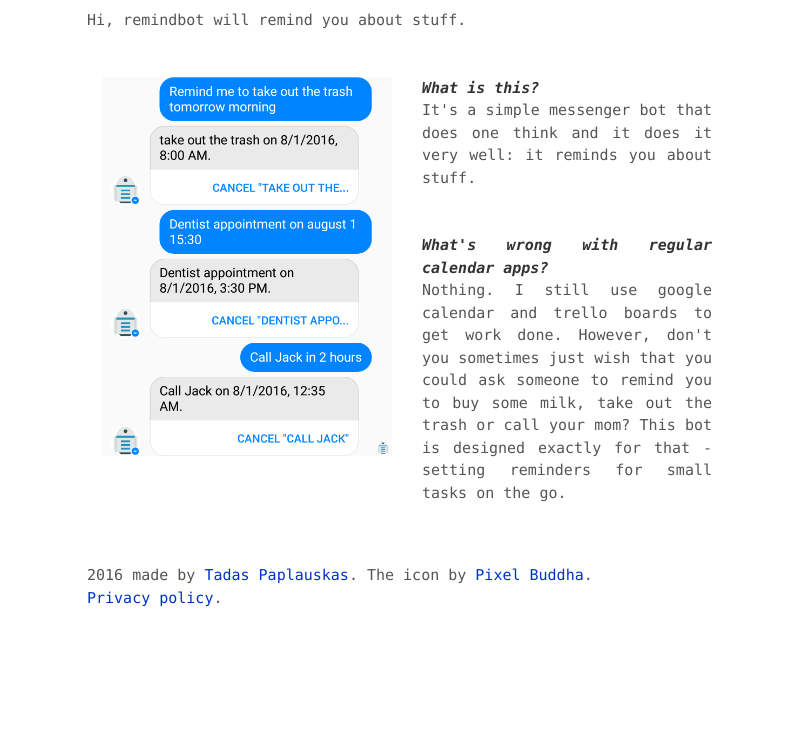
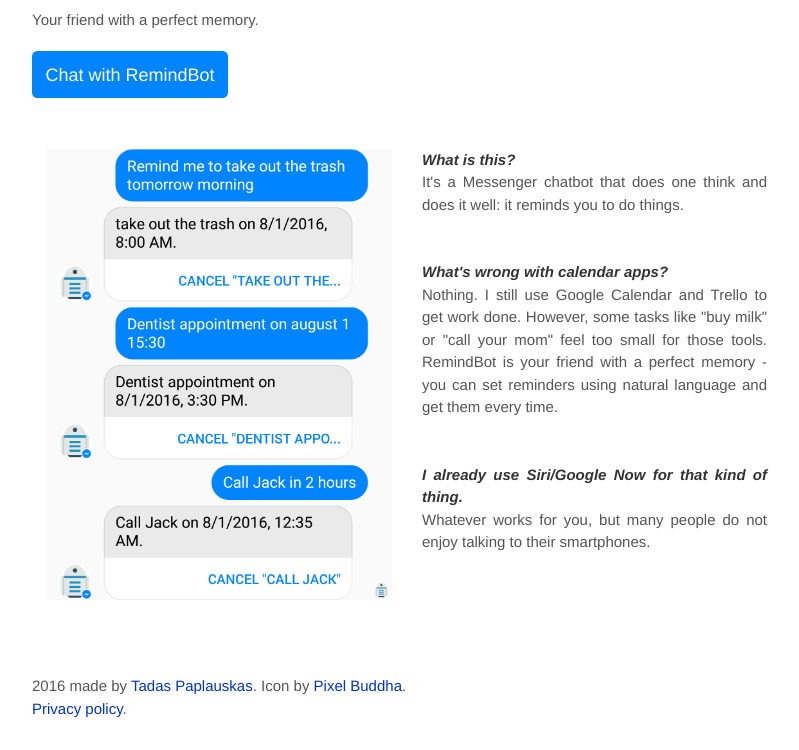
Before and after one commit to TadasPaplauskas/remindbot, a website: page public/index.html in a window 1280 px wide. Shown: the part 106-856 px from the top of the page, without its empty margins (233-1032 px from the left). Before the commit the page ends 800 px from the top, so only its background shows below. Drawn offline with Linux system fonts and the light colour scheme.

Commit message:
removed plugin "message us" and added custom button instead. Corrected some lines, styling and spelling.

```diff
--- a/public/index.html
+++ b/public/index.html
@@ -1,30 +1,28 @@
 <html>
 <head>
-    <title>Remindbot &middot; a messenger reminder bot</title>
-  <link href="style.css" rel="stylesheet" type="text/css">
+    <meta charset="utf-8">
+    <meta name="viewport" content="width=device-width, initial-scale=1">
+    <meta name="description" content="Your friend with a perfect memory.">
+    <title>RemindBot &middot; a messenger reminder bot</title>
+    <link href="https://fonts.googleapis.com/css?family=Roboto" rel="stylesheet">
+    <link href="style.css" rel="stylesheet" type="text/css">
 </head>
 <body>
 <div class="container">
     <div class="header">
-        <h1><img class="icon" src="icon.png"> Remindbot</h1>
-        <p>Hi, remindbot will remind you about stuff.</p>
+        <h1><img class="icon" src="icon.png"> RemindBot</h1>
+        <p>Your friend with a perfect memory.</p>
 
-
-      <div class="row">
-        <div class="col fb-send-to-messenger messenger-button"
+        <div class="messenger-button">
+          <span class="button"><a href="https://m.me/remindbot">Chat with RemindBot</a></span>
+        </div>
+        <div class="fb-send-to-messenger messenger-button"
           messenger_app_id="1634956160159351"
           page_id="1585637765064081"
           data-ref="homepage"
           color="blue"
           size="xlarge">
         </div>
-        <div class="col fb-messengermessageus messenger-button"
-          messenger_app_id="1634956160159351"
-          page_id="1585637765064081"
-          color="blue"
-          size="xlarge">
-        </div>
-    </div>
   </div>
 
     <div class="content">
@@ -37,18 +35,22 @@
         <div class="col">
           <p>
             <strong>What is this?</strong><br>
-            It's a simple messenger bot that does one think and it does it very well: it reminds you about stuff.
+            It's a Messenger chatbot that does one think and does it well: it reminds you to do things.
           </p>
           <p>
-            <strong>What's wrong with regular calendar apps?</strong><br>
-            Nothing. I still use google calendar and trello boards to get work done. However, don't you sometimes just wish that you could ask someone to remind you to buy some milk, take out the trash or call your mom? This bot is designed exactly for that - setting reminders for small tasks on the go.
+            <strong>What's wrong with calendar apps?</strong><br>
+            Nothing. I still use Google Calendar and Trello to get work done. However, some tasks like "buy milk" or "call your mom" feel too small for those tools. RemindBot is your friend with a perfect memory - you can set reminders using natural language and get them every time.
+          </p>
+          <p>
+            <strong>I already use Siri/Google Now for that kind of thing.</strong><br>
+            Whatever works for you, but many people do not enjoy talking to their smartphones.
           </p>
         </div>
       </div>
     </div>
 
     <div class="footer">
-        2016 made by <a href="https://paplauskas.lt/">Tadas Paplauskas</a>. The icon by <a href="http://www.flaticon.com/authors/pixel-buddha" title="Pixel Buddha">Pixel Buddha</a>.
+        2016 made by <a href="https://paplauskas.lt/">Tadas Paplauskas</a>. Icon by <a href="http://www.flaticon.com/authors/pixel-buddha" title="Pixel Buddha">Pixel Buddha</a>.
         <br>
         <a href="privacy.html">Privacy policy</a>.
     </div>
@@ -74,28 +76,6 @@
     }(document, 'script', 'facebook-jssdk'));
 </script>
 
-<!-- message us plugin -->
-  <script>
-
-    window.fbAsyncInit = function() {
-      FB.init({
-        appId: "1634956160159351",
-        xfbml: true,
-        version: "v2.6"
-      });
-
-    };
-
-    (function(d, s, id){
-       var js, fjs = d.getElementsByTagName(s)[0];
-       if (d.getElementById(id)) { return; }
-       js = d.createElement(s); js.id = id;
-       js.src = "//connect.facebook.net/en_US/sdk.js";
-       fjs.parentNode.insertBefore(js, fjs);
-    }(document, 'script', 'facebook-jssdk'));
-
-  </script>
-
 <!-- GA script -->
 <script>
   (function(i,s,o,g,r,a,m){i['GoogleAnalyticsObject']=r;i[r]=i[r]||function(){
--- a/public/style.css
+++ b/public/style.css
@@ -1,5 +1,5 @@
 body {
-        font-family: Consolas, Lucida Console, monospace;
+        font-family: "Roboto Slab", Helvetica, sans-serif;
         font-size: 15px;
         line-height: 1.5;
         color: #555;
@@ -17,20 +17,20 @@
 
     .footer {
         clear: left;
-        padding-top: 2em;
+        padding-top: 3em;
     }
 
-    a{
+    a {
         color: #0033CC;
         text-decoration: none;
     }
 
-    a:visited{
+    a:visited {
         color: #0033CC;
         text-decoration: none;
     }
 
-    p{
+    p {
         text-align: justify;
     }
 
@@ -49,16 +49,35 @@
         width: 100%;
     }
 
+    .button {
+        padding: 0.75em;
+        cursor: pointer;
+        color: #fff;
+        background: #0084ff;
+        border: 0 none;
+        border-radius: 0.3em;
+        text-align:center;
+        font-weight: normal;
+        font-size: 120%;
+        white-space: nowrap;
+    }
+
+    .button a, .button a:visited {
+        color: #fff;
+    }
+
+    .messenger-button {
+        margin: 2em 0 0 0;
+    }
+
     /* mobile first, but expand if the screen is bigger */
     @media screen
         and (min-width: 1024px)
         and (orientation: landscape) {
-        .container {
-            width: 50vw;
-        }
 
         .row {
             display: inline-block;
+            width: 100%;
         }
 
         .col {
@@ -70,11 +89,3 @@
             padding: 1em;
         }
     }
-
-    @media screen
-        and (max-width: 1024px)
-        and (orientation: portrait) {
-        body {
-            font-size: 25px;
-        }
-    }
```
Also changed, not shown: public/privacy.html (+2 -2 lines).
